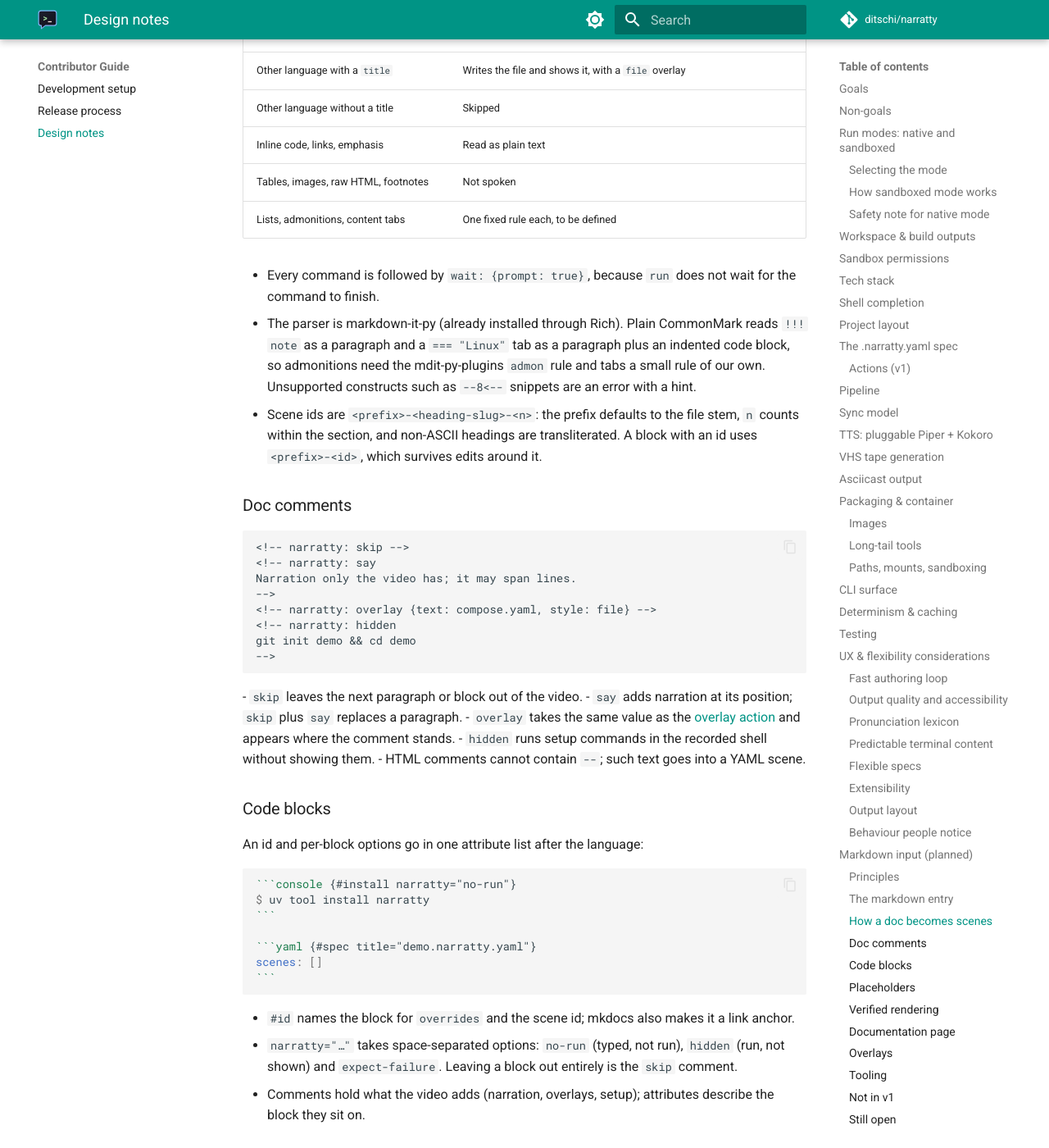
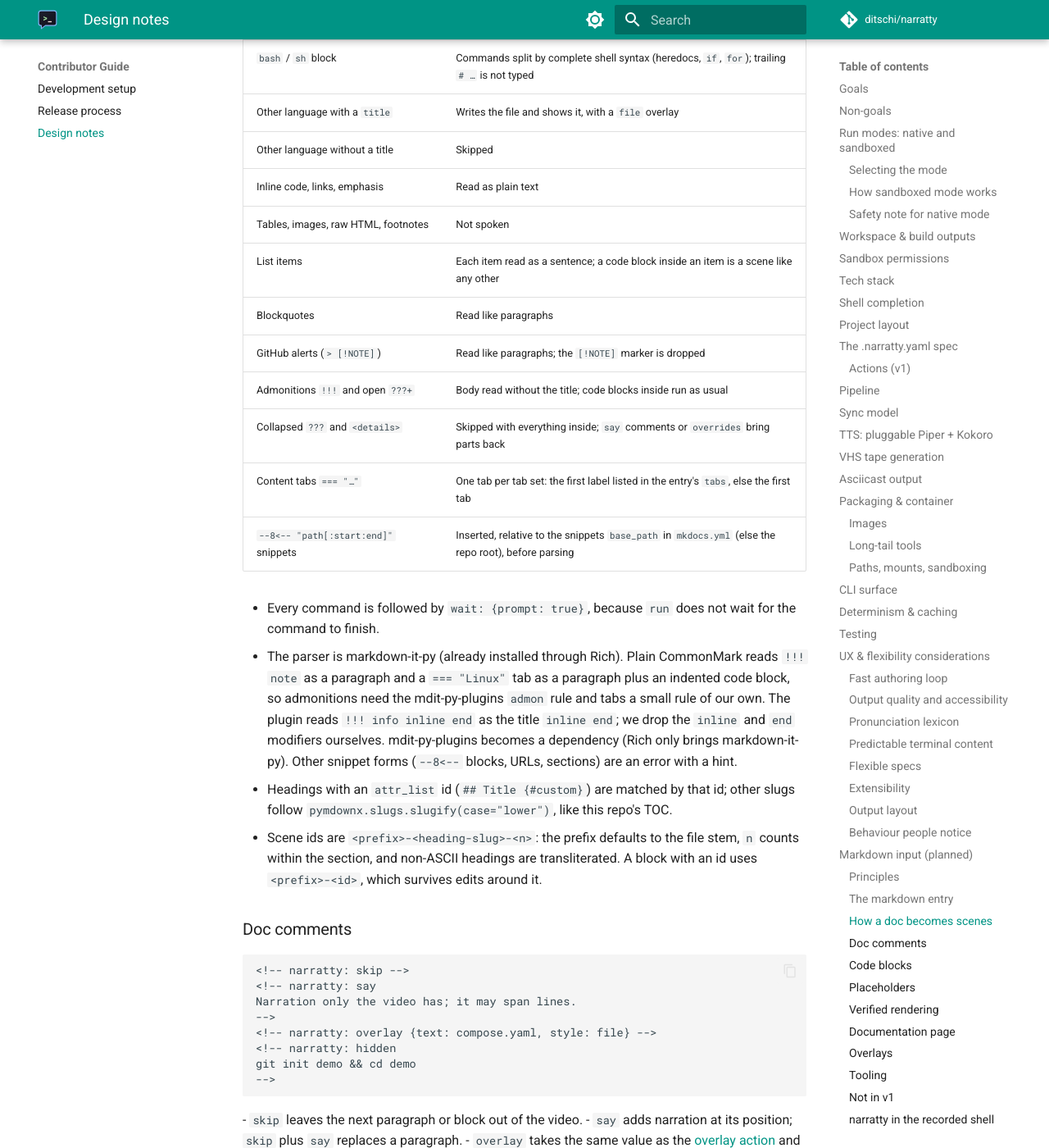
Before and after one commit to ditschi/narratty, an MkDocs documentation site: the page built from docs/contributor-guide/design.md, in a window 1280 px wide and 1400 px high, scrolled down 21463 px. Shown: the whole window at 82% size. Built offline with MkDocs 1.6.1 and Material for MkDocs 9.7.7, drawn with Linux system fonts in a browser that asks for light colours; comment, search, counter and statistics services are not loaded; the version menu is left out; some of the changed text lies outside the part shown.

Commit message:
docs: settle Markdown rules for lists, admonitions, tabs and snippets
Co-Authored-By: Claude Opus 5.5 <noreply@anthropic.com>

```diff
--- a/docs/contributor-guide/design.md
+++ b/docs/contributor-guide/design.md
@@ -811,6 +811,9 @@ scenes:
 - `sections` match the mkdocs TOC slug, with the title as a fallback. A missing section
   is an error with "did you mean". Duplicate headings are addressed by a list path.
 - `narration`: `all` speaks every paragraph, `none` only the `say` comments.
+- `tabs` lists preferred tab labels, e.g. `tabs: [macOS]`; in each tab set the first
+  listed label that exists is used, otherwise the first tab.
+- `id_prefix` replaces the file stem in generated scene ids.
 - `defaults` takes scene keys (`typing_speed_ms`, `pause_ms`, `fast`, `timelapse`,
   `narration_start`, `expect_exit`) for every scene of the entry.
 - `overrides` is keyed by block id and takes the same scene keys plus `narration` and
@@ -834,14 +837,25 @@ repo's own `docs/` as the corpus.
 | Other language without a title | Skipped |
 | Inline code, links, emphasis | Read as plain text |
 | Tables, images, raw HTML, footnotes | Not spoken |
-| Lists, admonitions, content tabs | One fixed rule each, to be defined |
+| List items | Each item read as a sentence; a code block inside an item is a scene like any other |
+| Blockquotes | Read like paragraphs |
+| GitHub alerts (`> [!NOTE]`) | Read like paragraphs; the `[!NOTE]` marker is dropped |
+| Admonitions `!!!` and open `???+` | Body read without the title; code blocks inside run as usual |
+| Collapsed `???` and `<details>` | Skipped with everything inside; `say` comments or `overrides` bring parts back |
+| Content tabs `=== "…"` | One tab per tab set: the first label listed in the entry's `tabs`, else the first tab |
+| `--8<-- "path[:start:end]"` snippets | Inserted, relative to the snippets `base_path` in `mkdocs.yml` (else the repo root), before parsing |
 
 - Every command is followed by `wait: {prompt: true}`, because `run` does not wait for
   the command to finish.
 - The parser is markdown-it-py (already installed through Rich). Plain CommonMark reads
   `!!! note` as a paragraph and a `=== "Linux"` tab as a paragraph plus an indented code
   block, so admonitions need the mdit-py-plugins `admon` rule and tabs a small rule of
-  our own. Unsupported constructs such as `--8<--` snippets are an error with a hint.
+  our own. The plugin reads `!!! info inline end` as the title `inline end`; we drop
+  the `inline` and `end` modifiers ourselves. mdit-py-plugins becomes a dependency (Rich
+  only brings markdown-it-py). Other snippet forms (`--8<--` blocks, URLs, sections) are an
+  error with a hint.
+- Headings with an `attr_list` id (`## Title {#custom}`) are matched by that id; other
+  slugs follow `pymdownx.slugs.slugify(case="lower")`, like this repo's TOC.
 - Scene ids are `<prefix>-<heading-slug>-<n>`: the prefix defaults to the file stem,
   `n` counts within the section, and non-ASCII headings are transliterated. A block with
   an id uses `<prefix>-<id>`, which survives edits around it.
@@ -971,10 +985,12 @@ shows its own video:
 - Narration rules `lead` and `code`, `skip rest`, configurable admonitions.
 - Highlighting the current part of a breadcrumb, and overlays synced to a spoken word.
 
-### Still open
-- The fixed rules for lists, admonitions and content tabs (which tab is used).
-- Whether `narratty` itself is available in the recorded shell, so the docs page can
-  run `narratty plan` or `narratty compile` on screen.
+### narratty in the recorded shell
+The default sandbox records in the narratty image, which has `narratty` on `PATH`. Only
+the spec is mounted (at `/spec`), so a docs page that runs `narratty plan` or
+`narratty compile` on screen first writes its files into `/work` with a `hidden` comment.
+`narratty build` blocks stay `no-run`. Project environments record in the project's
+image, which has no `narratty`.
 
 ---
 
```
Also changed, not shown: notes/markdown-input-handoff.md (+7 -13 lines).
